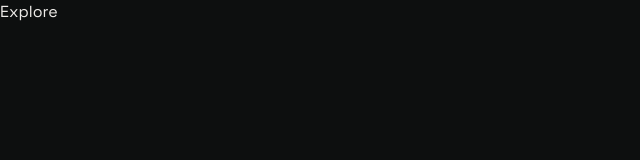
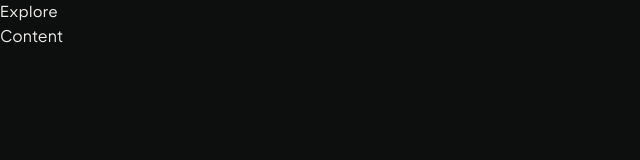
Before and after one commit to seyade/tenma, a Next.js app in the folder frontend/: page /explore in a window 1280 px wide. Shown: the top 160 px of the page, without its empty margins (0-640 px from the left). Built offline with nearby package versions, Linux system fonts and the light colour scheme.

Commit message:
beautified some page titles

```diff
--- a/frontend/src/app/(auth)/register/page.tsx
+++ b/frontend/src/app/(auth)/register/page.tsx
@@ -6,9 +6,8 @@ import Input from "@/components/Input";
 import Link from "next/link";
 import Image from "next/image";
 
-import promoImageLarge from "../../../public/assets/images/cup-coffee-laptop@large.jpg";
-
-import promoImageMedium from "../../../public/assets/images/cup-coffee-laptop@medium.jpg";
+// import promoImageLarge from "../../../../public/assets/images/cup-coffee-laptop@large.jpg";
+import promoImageMedium from "../../../../public/assets/images/cup-coffee-laptop@medium.jpg";
 
 type RegisterUser = {
   email: string;
--- a/frontend/src/app/(auth)/sign-in/page.tsx
+++ b/frontend/src/app/(auth)/sign-in/page.tsx
@@ -6,7 +6,7 @@ import Input from "@/components/Input";
 import Link from "next/link";
 import Image from "next/image";
 
-import promoImageMedium from "../../../public/assets/images/cup-coffee-laptop@medium.jpg";
+import promoImageMedium from "../../../../public/assets/images/cup-coffee-laptop@medium.jpg";
 
 type SignInUser = {
   email: string;
--- a/frontend/src/app/(marketing)/explore/page.tsx
+++ b/frontend/src/app/(marketing)/explore/page.tsx
@@ -6,7 +6,9 @@ const Explore = () => {
       <header>
         <h1 className="spacegrotesk flex-1 text-7xl">Explore</h1>
       </header>
-      <section></section>
+      <section>
+        <p>Content</p>
+      </section>
     </div>
   );
 };
```
Also changed, not shown: frontend/src/app/dashboard/page.tsx (+8 -1 lines).
